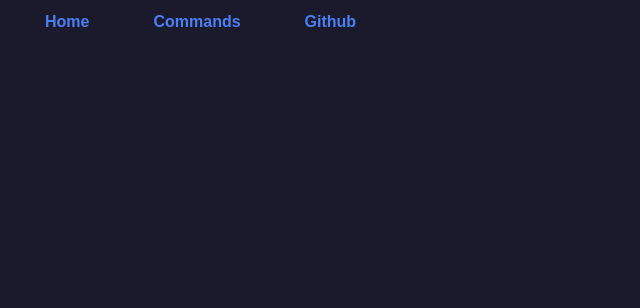
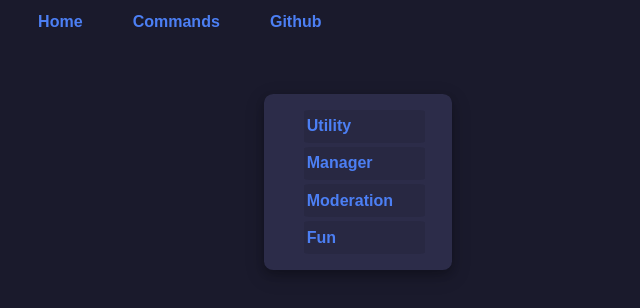
Before and after one commit to Crymepunk/rajikaru.xyz, a Next.js app: page /commands in a window 1280 px wide. Shown: the top 308 px of the page, without its empty margins (0-640 px from the left). Built offline with nearby package versions, Linux system fonts and the light colour scheme.

Commit message:
Added the beginnings of a commands menu Moved the navbar to its own file added jQuery in hopes to use it for future menu integrations updated styling for the new menu to reflect current color palette

```diff
--- /dev/null
+++ b/components/navbar.js
@@ -0,0 +1,18 @@
+import Link from 'next/link'
+import navStyles from '../styles/navbar.module.css'
+
+export default function navbar(){
+  return (
+<nav>
+        <Link href="/">
+          <a className={navStyles.navigation}>Home</a>
+        </Link>
+        <Link href="/commands">
+          <a className={navStyles.navigation}>Commands</a>
+        </Link>
+        <Link href="https://github.com/Crymepunk/rajikaru-bot">
+          <a className={navStyles.navigation} target="_blank">Github</a>
+        </Link>
+      </nav>
+  )
+}
--- a/package.json
+++ b/package.json
@@ -8,7 +8,8 @@
     "lint": "next lint"
   },
   "dependencies": {
-    "next": "12.0.10",
+    "jquery": "^3.6.0",
+    "next": "^12.1.0",
     "react": "17.0.2",
     "react-dom": "17.0.2"
   },
--- a/pages/commands.js
+++ b/pages/commands.js
@@ -1,6 +1,7 @@
 import Head from 'next/head'
-import Link from 'next/link'
-import navStyles from '../styles/navbar.module.css'
+import Script from 'next/script'
+import menuStyles from '../styles/menu.module.css'
+import Navbar from '../components/navbar.js'
 
 export default function commands() {
   return (
@@ -8,17 +9,23 @@ export default function commands() {
       <Head>
         <title>Rajikaru Bot Commands</title>
       </Head>
-      <nav>
-        <Link href="/">
-          <a className={navStyles.icon}>Home</a>
-        </Link>
-        <Link href="/commands">
-          <a className={navStyles.navigation}>Commands</a>
-        </Link>
-        <Link href="https://github.com/Crymepunk/rajikaru-bot">
-          <a className={navStyles.navigation} target="_blank">Github</a>
-        </Link>
-      </nav>
+      <Navbar />
+      <aside className={menuStyles.commandsMenu}>
+        <ul>
+          <li className={menuStyles.list}>
+            <a className={menuStyles.utility} href="#Utility">Utility</a>
+          </li>
+          <li className={menuStyles.list}>
+            <a className={menuStyles.manager} href="#Manager">Manager</a>
+          </li>
+          <li className={menuStyles.list}>
+            <a className={menuStyles.moderation} href="#Moderation">Moderation</a>
+          </li>
+          <li className={menuStyles.list}>
+            <a className={menuStyles.fun} href="#Fun">Fun</a>
+          </li>
+        </ul>
+      </aside>
     </>
   )
 }
--- /dev/null
+++ b/styles/menu.module.css
@@ -0,0 +1,114 @@
+.commandsMenu {
+  background-color: #2c2c49;
+  margin-top: 5%;
+  width: 15%;
+  margin-left: 20%;
+  padding-top: 0.01%;
+  padding-bottom: 0.01%;
+  border-radius: 5%;
+  box-shadow: 0 4px 8px 0 rgba(0, 0, 0, 0.2), 0 6px 20px 0 rgba(0, 0, 0, 0.19);
+}
+
+.list {
+  list-style: none;
+}
+
+.utility {
+  color: rgb(76, 127, 244);
+  text-decoration: none;
+  font-family: Arial, Helvetica, sans-serif;
+  font-size: 100%;
+  font-weight: bold;
+  display: block;
+  padding: 1% 2%;
+  margin-right: 18%;
+  margin-top: 3%;
+  margin-bottom: 3%;
+  padding-top: 5%;
+  padding-bottom: 5%;
+  border-radius: 5%;
+  background-color: rgba(0, 0, 0, 0.1);
+
+}
+
+.utility:hover {
+  transition-duration: 0.4s;
+  background-color: rgba(0, 0, 0, 0.2);
+  box-shadow: 0 2px 4px 0 rgba(53, 86, 163, 0.1), 0 3px 10px 0 rgba(53, 86, 163, 0.19);
+}
+
+.manager {
+  color: rgb(76, 127, 244);
+  text-decoration: none;
+  font-family: Arial, Helvetica, sans-serif;
+  font-size: 100%;
+  font-weight: bold;
+  display: block;
+  padding: 1% 2%;
+  margin-right: 18%;
+  margin-top: 3%;
+  margin-bottom: 3%;
+  padding-top: 5%;
+  padding-bottom: 5%;
+  border-radius: 5%;
+  background-color: rgba(0, 0, 0, 0.1);
+
+}
+
+.manager:hover {
+  transition-duration: 0.4s;
+  background-color: rgba(0, 0, 0, 0.2);
+  box-shadow: 0 2px 4px 0 rgba(53, 86, 163, 0.1), 0 3px 10px 0 rgba(53, 86, 163, 0.19);
+}
+
+.moderation {
+  color: rgb(76, 127, 244);
+  text-decoration: none;
+  font-family: Arial, Helvetica, sans-serif;
+  font-size: 100%;
+  font-weight: bold;
+  display: block;
+  padding: 1% 2%;
+  margin-right: 18%;
+  margin-top: 3%;
+  margin-bottom: 3%;
+  padding-top: 5%;
+  padding-bottom: 5%;
+  border-radius: 5%;
+  background-color: rgba(0, 0, 0, 0.1);
+
+}
+
+.moderation:hover {
+  transition-duration: 0.4s;
+  background-color: rgba(0, 0, 0, 0.2);
+  box-shadow: 0 2px 4px 0 rgba(53, 86, 163, 0.1), 0 3px 10px 0 rgba(53, 86, 163, 0.19);
+}
+
+.fun {
+  color: rgb(76, 127, 244);
+  text-decoration: none;
+  font-family: Arial, Helvetica, sans-serif;
+  font-size: 100%;
+  font-weight: bold;
+  display: block;
+  padding: 1% 2%;
+  margin-right: 18%;
+  margin-top: 3%;
+  margin-bottom: 3%;
+  padding-top: 5%;
+  padding-bottom: 5%;
+  border-radius: 5%;
+  background-color: rgba(0, 0, 0, 0.1);
+
+}
+
+.fun:hover {
+  transition-duration: 0.4s;
+  background-color: rgba(0, 0, 0, 0.2);
+  box-shadow: 0 2px 4px 0 rgba(53, 86, 163, 0.1), 0 3px 10px 0 rgba(53, 86, 163, 0.19);
+}
+
+.white {
+  background-color: white;
+}
--- a/styles/navbar.module.css
+++ b/styles/navbar.module.css
@@ -1,40 +1,19 @@
-.icon {
-    background: none;
+.currentPage {
+  background-color:rgba(0, 0, 0, 0.2);
+  border-radius: 5%;
+}
+
+.navigation {
   border: none;
-    padding: 25px 32px;
+  padding: 1% 2%;
   text-align: center;
   text-decoration: none;
-    font-size: 16px;
+  font-size: 100%;
   outline: none;
   font-family: Arial, Helvetica, sans-serif;
   font-weight: bold;
   margin: none;
-}
-
-.icon:link {
-    color:#4C7FF4;
-}
-
-.icon:visited {
-    color:#4C7FF4;
-}
-
-.icon:hover {
-    color:#8351EC;
-    transition-duration: 0.4s;
-}
-
-.navigation {
-    background: none;
-    border: none;
-    padding: 25px 32px;
-    text-align: center;
-    text-decoration: none;
-    font-size: 16px;
-    outline: none;
-    font-family: Arial, Helvetica, sans-serif;
-    font-weight: bold;
-    margin: none;
+  border-radius: 5%;
 }
 
 .navigation:link {
@@ -46,6 +25,7 @@
 }
 
 .navigation:hover {
-    color: #8351EC;
+  color:#8351EC;
   transition-duration: 0.4s;
+  background-color: rgba(0, 0, 0, 0.3);
 }
```
Also changed, not shown: pages/_app.js (+4 -3 lines), pages/index.js (+6 -14 lines), 1 other file (tests, documents, lock files or other folders). Lines whose indentation alone changed are shown as unchanged.
